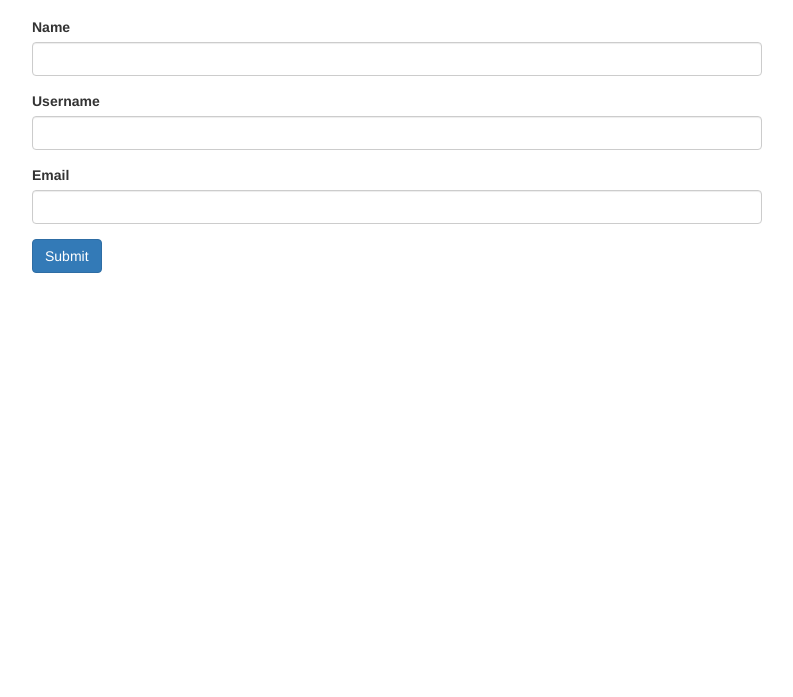
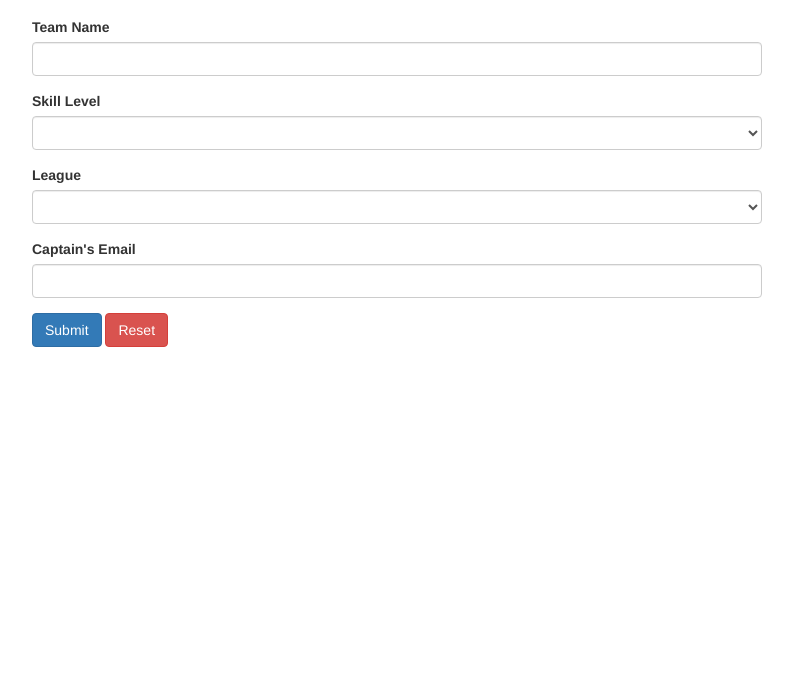
Before and after one commit to roncodingenthusiast/league, a website: page public/index.html at #!/teams/new in a window 1280 px wide. Shown: the part 103-800 px from the top of the page, without its empty margins (243-1036 px from the left). Drawn offline with nearby package versions, Linux system fonts and the light colour scheme; some packages are replaced by stand-ins of ours; files whose address does not match are found by name.

Commit message:
Create team form front-end

```diff
--- a/public/controllers/teamscontroller.js
+++ b/public/controllers/teamscontroller.js
@@ -1,3 +1,11 @@
 app.controller('teamsCtrl', ['$scope', '$http', function($scope, $http){
+	$scope.teamToSave = {};
 
+    $scope.saveTeam = function(submittedTeam) {
+		$scope.teamToSave = angular.copy(submittedTeam);
+    };
+	$scope.resetForm = function() {
+		$scope.team = angular.copy({});
+	};
+    $scope.resetForm();
 }]);
--- a/public/templates/teams/new-team.html
+++ b/public/templates/teams/new-team.html
@@ -1,33 +1,39 @@
 <div class="col-sm-8 col-sm-offset-2">
-
-    <!-- PAGE HEADER -->
-    <div class="page-header"><h1>Create New Team</h1></div>
-
-    <!-- FORM -->
-    <!-- pass in the variable if our form is valid or invalid -->
-    <form name="userForm" ng-submit="submitForm(userForm.$valid)" novalidate>
-
-        <!-- NAME -->
+	<div class="page-header"><h1>Create team</h1></div>
+	<form name="teamForm" novalidate>
         <div class="form-group">
-            <label>Name</label>
-            <input type="text" name="name" class="form-control" ng-model="name" required>
+            <label>Team Name</label>
+            <input type="text" name="teamname" class="form-control" ng-model="team.name" required>
+		</div>
+		<div class="form-group">
+            <label>Skill Level</label>
+			<select class="form-control" ng-model="team.level">
+				<option value="1">Beginner / Recreational</option>
+				<option value="2">Recreational</option>
+				<option value="3">Recreational / Intermediate</option>
+				<option value="4">Intermediate/ Advanced</option>
+				<option value="5">Advanced / Expert</option>
+			</select>
         </div>
 
-        <!-- USERNAME -->
         <div class="form-group">
-            <label>Username</label>
-            <input type="text" name="username" class="form-control" ng-model="user.username" ng-minlength="3" ng-maxlength="8">
+            <label>League</label>
+            <select class="form-control" ng-model="team.league">
+				<option value="monday-league">Monday League</option>
+				<option value="Tuesday League">Tuesday League</option>
+				<option value="Friday League">Friday league</option>
+				<option value="Saturday League">Saturday League</option>
+				<option value="Sunday League">Sunday League</option>
+			</select>
         </div>
 
-        <!-- EMAIL -->
         <div class="form-group">
-            <label>Email</label>
-            <input type="email" name="email" class="form-control" ng-model="email">
+            <label>Captain's Email</label>
+            <input type="email" name="email" class="form-control" ng-model="team.email">
         </div>
 
-        <!-- SUBMIT BUTTON -->
-        <button type="submit" class="btn btn-primary">Submit</button>
-
+        <button type="submit" class="btn btn-primary" ng-click="saveTeam(team)">Submit</button>
+		<button type="button" class="btn btn-danger" ng-click="reset()">Reset</button>
     </form>
 
-</div><!-- col-sm-8 -->
+</div>
```
